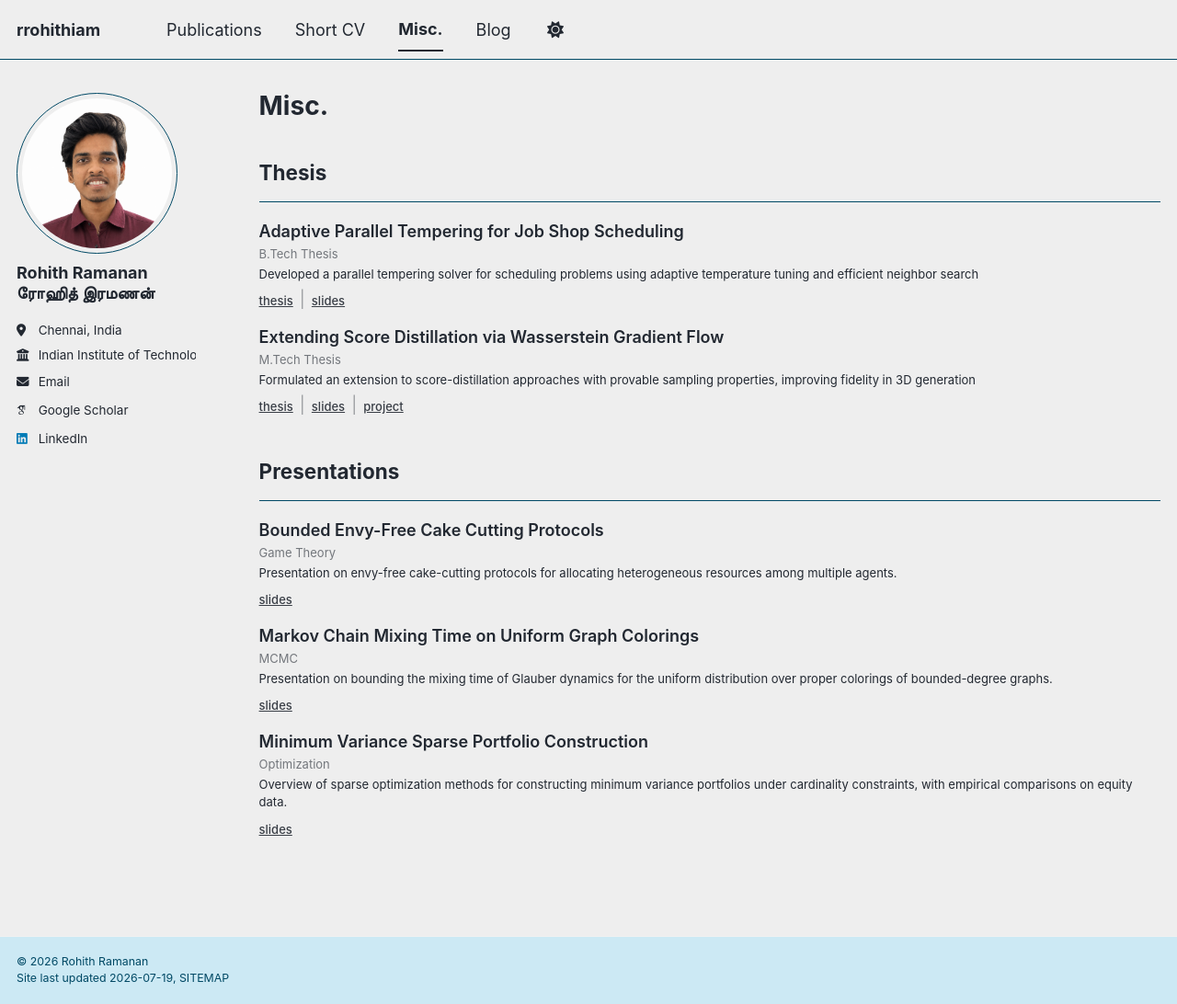
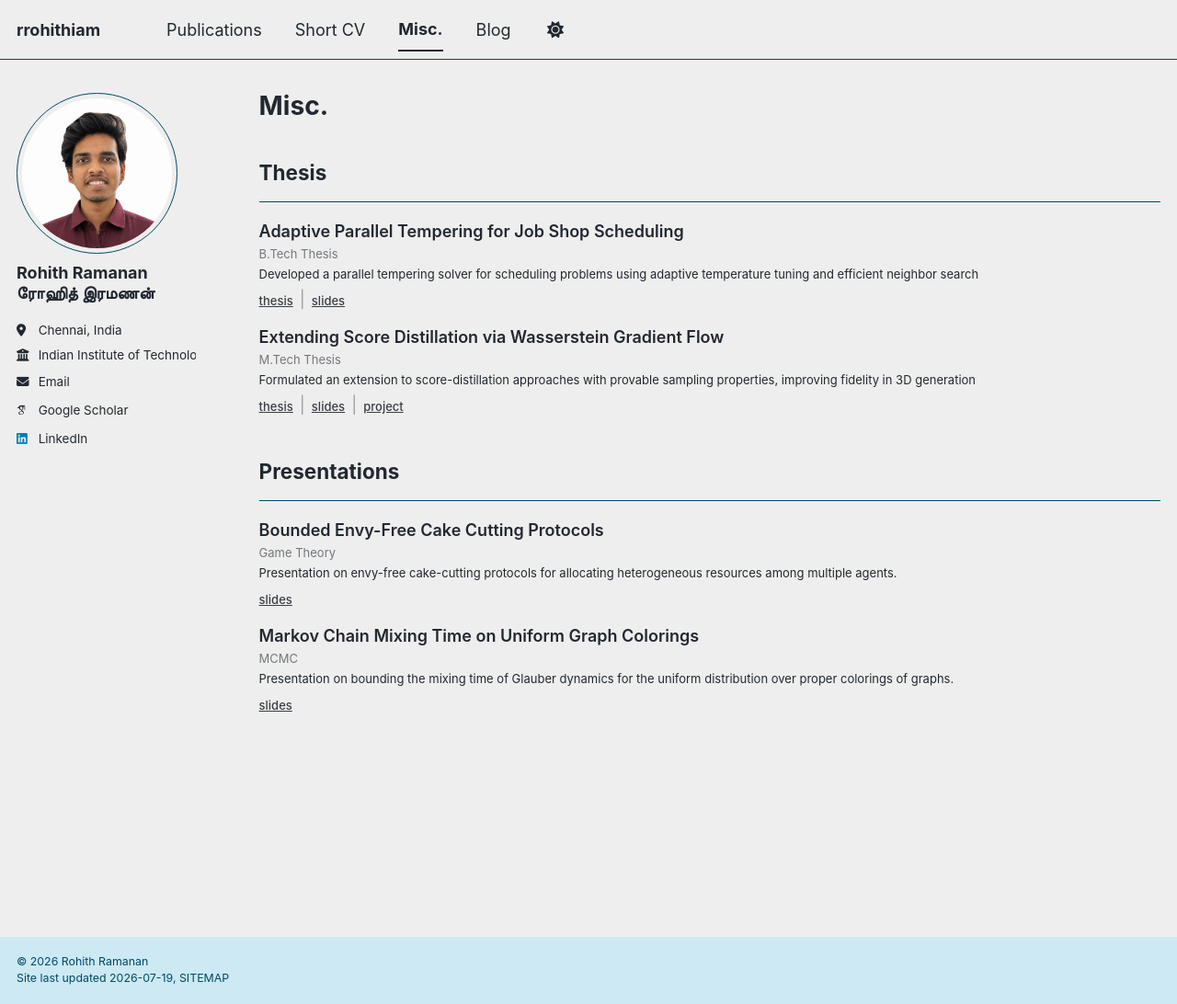
Before and after one commit to rrohithiam/rrohithiam.github.io, a Jekyll site: the page built from _pages/misc.md, in a window 1280 px wide and 1092 px high. Shown: the whole window at 92% size. Built offline with Jekyll 4.4.1, drawn with Linux system fonts in a browser that asks for light colours; some web fonts are replaced; a script bundle is joined from its source files by our own code; library files that are not in the unit come from our copies.

Commit message:
Few changes

```diff
--- a/_pages/misc.md
+++ b/_pages/misc.md
@@ -46,13 +46,6 @@ author_profile: true
 <div class="pres-item">
   <span class="pres-title">Markov Chain Mixing Time on Uniform Graph Colorings</span>
   <span class="pres-meta">MCMC</span>
-  <span class="pres-desc">Presentation on bounding the mixing time of Glauber dynamics for the uniform distribution over proper colorings of bounded-degree graphs.</span>
+  <span class="pres-desc">Presentation on bounding the mixing time of Glauber dynamics for the uniform distribution over proper colorings of graphs.</span>
   <div><a href="/files/mixting_time.pdf" class="pres-link" target="_blank" rel="noopener noreferrer">slides</a></div>
 </div>
-
-<div class="pres-item">
-  <span class="pres-title">Minimum Variance Sparse Portfolio Construction</span>
-  <span class="pres-meta">Optimization</span>
-  <span class="pres-desc">Overview of sparse optimization methods for constructing minimum variance portfolios under cardinality constraints, with empirical comparisons on equity data.</span>
-  <div><a href="/files/portfolio_selection.pdf" class="pres-link" target="_blank" rel="noopener noreferrer">slides</a></div>
-</div>
```
